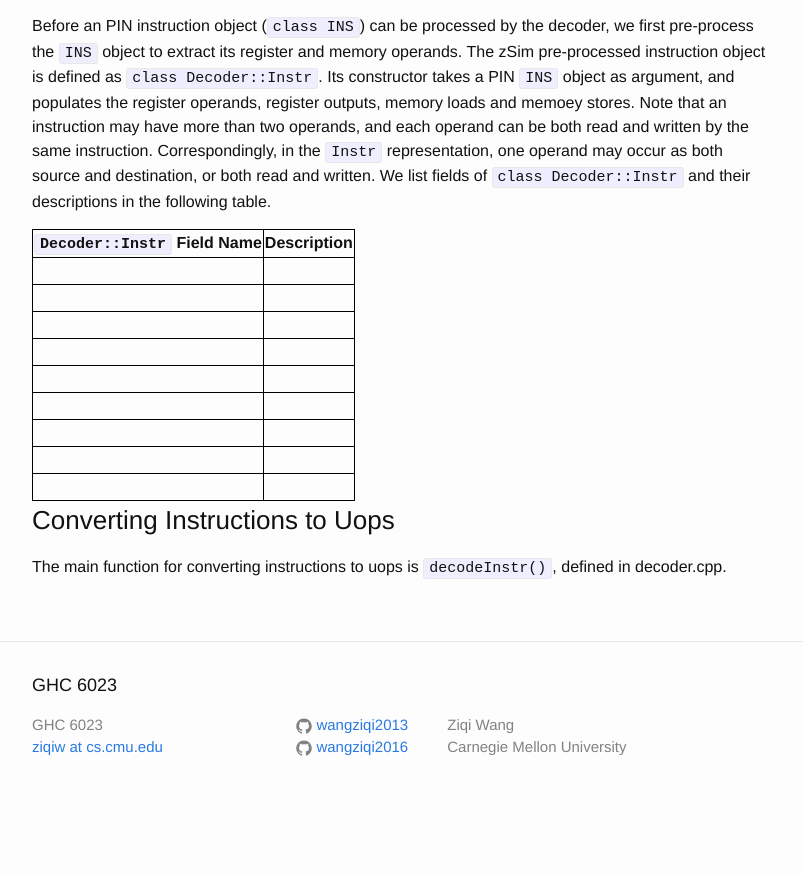
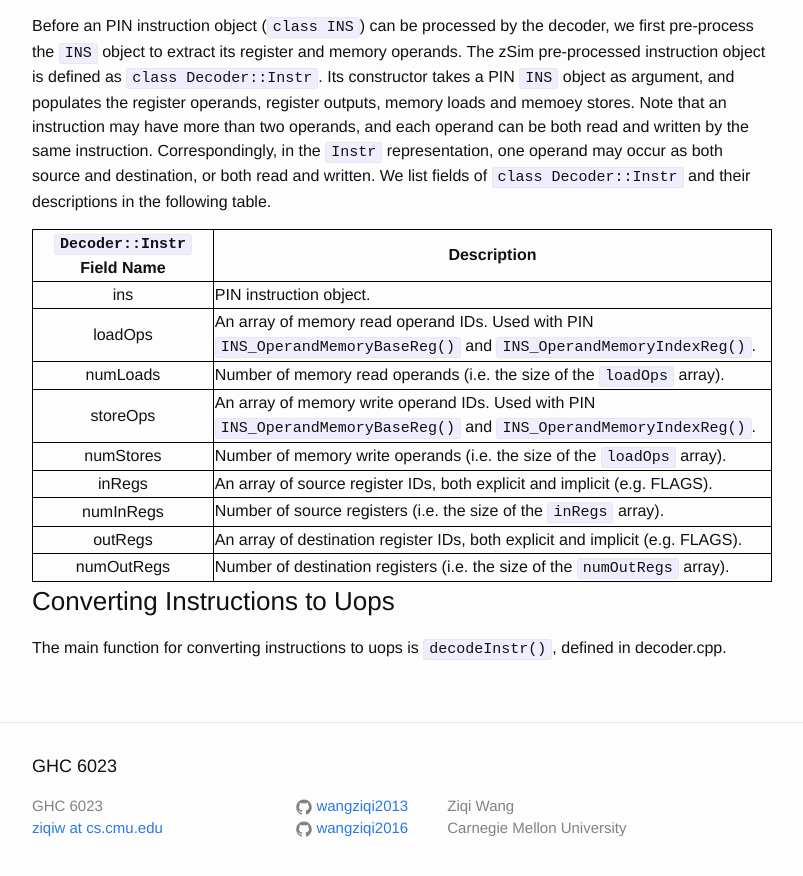
Before and after one commit to wangziqi2013/wangziqi2013.github.io, a Jekyll site: the page built from _posts/2019-12-31-zsim-microarch.markdown, in a window 1280 px wide and 900 px high, scrolled down 7531 px. Shown: the top 876 px of the window, without its empty margins (238-1041 px from the left). Built offline with Jekyll 4.4.1, drawn with Linux system fonts in a browser that asks for light colours; before the commit the page ends 8350 px from its top, so only the background shows below that.

Commit message:
Adding table

```diff
--- a/_posts/2019-12-31-zsim-microarch.markdown
+++ b/_posts/2019-12-31-zsim-microarch.markdown
@@ -267,15 +267,15 @@ read and written. We list fields of `class Decoder::Instr` and their description
 
 | `Decoder::Instr` Field Name | Description |
 |:--------------:|------------------|
-|  |  |
-|  |  |
-|  |  |
-|  |  |
-|  |  |
-|  |  |
-|  |  |
-|  |  |
-|  |  |
+| ins | PIN instruction object. |
+| loadOps | An array of memory read operand IDs. Used with PIN `INS_OperandMemoryBaseReg()` and `INS_OperandMemoryIndexReg()`. |
+| numLoads | Number of memory read operands (i.e. the size of the `loadOps` array). |
+| storeOps | An array of memory write operand IDs. Used with PIN `INS_OperandMemoryBaseReg()` and `INS_OperandMemoryIndexReg()`. |
+| numStores | Number of memory write operands (i.e. the size of the `loadOps` array). |
+| inRegs | An array of source register IDs, both explicit and implicit (e.g. FLAGS). |
+| numInRegs | Number of source registers (i.e. the size of the `inRegs` array). |
+| outRegs | An array of destination register IDs, both explicit and implicit (e.g. FLAGS). |
+| numOutRegs | Number of destination registers (i.e. the size of the `numOutRegs` array). |
 {:.mbtablestyle}
 
 ### Converting Instructions to Uops
```
